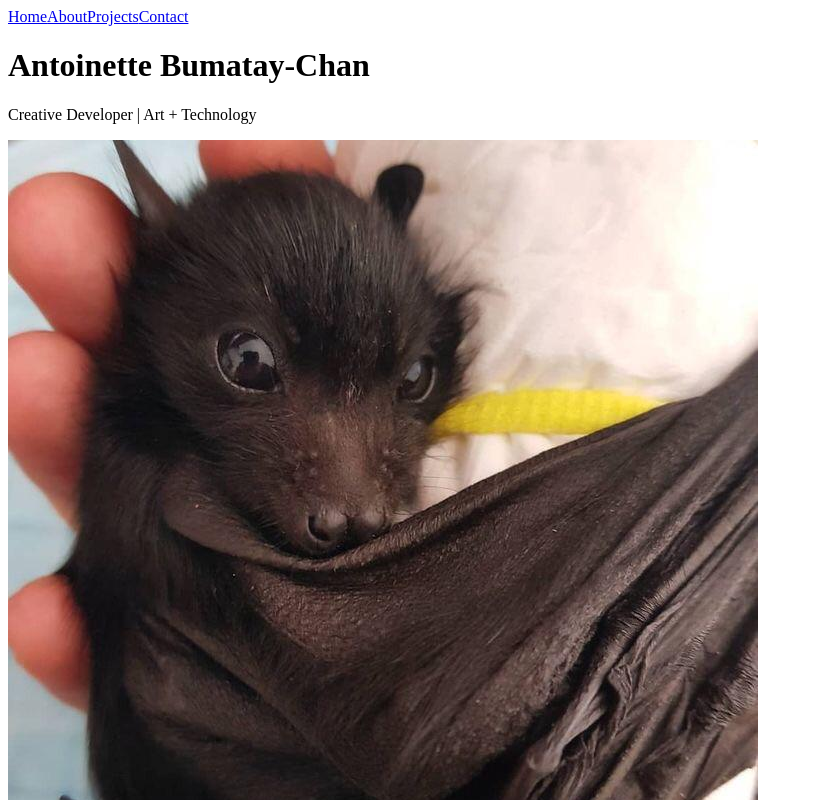
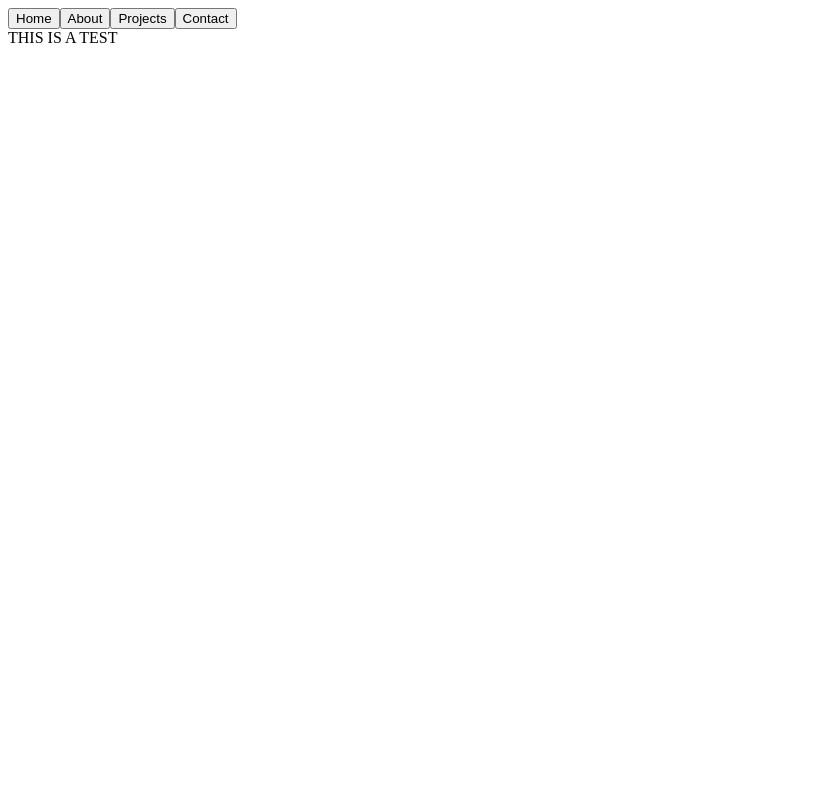
Before and after one commit to aleannab/aleannab.github.io, a React (Vite) app: page /projects/test in a window 1280 px wide. Shown: the top 800 px of the page, without its empty margins (0-813 px from the left). Built offline with nearby package versions, Linux system fonts and the light colour scheme.

Commit message:
Add route functionality

```diff
--- a/package.json
+++ b/package.json
@@ -14,6 +14,7 @@
     "react": "^18.2.0",
     "react-dom": "^18.2.0",
     "react-image-gallery": "^1.3.0",
+    "react-router-dom": "^6.15.0",
     "smoothscroll-polyfill": "^0.4.4",
     "tailwindcss": "^3.3.3"
   },
--- a/src/App.jsx
+++ b/src/App.jsx
@@ -1,25 +1,11 @@
-import { useState } from 'react'
 import Hero from './components/Hero'
-import Navigation from './components/Navigation'
 import AboutMe from './components/AboutMe'
 import Projects from './components/Projects'
 import Footer from './components/Footer'
-import 'smoothscroll-polyfill';
-
-// Initialize the polyfill
-window.__forceSmoothScrollPolyfill__ = true;
 
 const App = () => {
-  const scrollToSection = (sectionId) => {
-    const targetSection = document.getElementById(sectionId);
-    if (targetSection) {
-      targetSection.scrollIntoView({ behavior: 'smooth' });
-    }
-  };
-
   return (
       <div>
-        <Navigation scrollToSection={scrollToSection}/>
         <Hero />
         <AboutMe />
         <Projects />
--- /dev/null
+++ b/src/components/EmergingRadiance.jsx
@@ -0,0 +1,11 @@
+import React from 'react';
+
+const EmergingRadiance = ({title}) => {
+  return (
+    <div className="card bg-base-100 shadow-xl">
+      THIS IS A TEST
+    </div>
+  );
+}
+
+export default EmergingRadiance;
--- a/src/components/Navigation.jsx
+++ b/src/components/Navigation.jsx
@@ -1,30 +1,37 @@
 import React from 'react';
+import { useNavigate } from 'react-router-dom';
 
-const Navigation = ({ scrollToSection }) => {
-  const handleClick = (sectionId) => {
-    scrollToSection(sectionId);
+const Navigation = () => {
+  const navigate = useNavigate();
+
+  const scrollToSection = (sectionName) => {
+    navigate('/');
+
+     // Use JavaScript to scroll to the section
+     setTimeout(() => {
+      const section = document.getElementById(sectionName);
+      if (section) {
+        section.scrollIntoView({ behavior: 'smooth' });
+      }
+    }, 0); // Adding a small delay to ensure navigation completes before scrolling
   };
 
   return (
     <div className="navbar bg-base-100 opacity-90 justify-center sticky top-0 z-10">
-      <a href="#home" className="btn btn-ghost normal-case text-sm" onClick={(e) => {
-              e.preventDefault();
-              scrollToSection('home');
-            }}>Home</a>
-      <a href="#aboutme" className="btn btn-ghost normal-case text-sm" onClick={(e) => {
-              e.preventDefault();
-              scrollToSection('aboutme');
-            }}>About</a>
-      <a href="#projects"className="btn btn-ghost normal-case text-sm" onClick={(e) => {
-              e.preventDefault();
-              scrollToSection('projects');
-            }}>Projects</a>
-      <a href="#contact" className="btn btn-ghost normal-case text-sm" onClick={(e) => {
-              e.preventDefault();
-              scrollToSection('contact');
-            }}>Contact</a>
+      <button onClick={() => scrollToSection('home')} className="btn btn-ghost normal-case text-sm">
+        Home
+      </button>
+      <button onClick={() => scrollToSection('aboutme')} className="btn btn-ghost normal-case text-sm">
+        About
+      </button>
+      <button onClick={() => scrollToSection('projects')} className="btn btn-ghost normal-case text-sm">
+        Projects
+      </button>
+      <button onClick={() => scrollToSection('contact')} className="btn btn-ghost normal-case text-sm">
+        Contact
+      </button>
     </div>
   );
-}
+};
 
 export default Navigation;
--- a/src/components/Project.jsx
+++ b/src/components/Project.jsx
@@ -1,4 +1,5 @@
 import React from 'react';
+import { Link } from "react-router-dom";
 import image from "../assets/temp.jpg";
 
 const Project = ({title}) => {
@@ -8,7 +9,9 @@ const Project = ({title}) => {
         <h2 className="card-title">{title}</h2>
         <p>Aenean ullamcorper quam ante, et eleifend libero laoreet a.</p>
         <div className="card-actions justify-end">
-          <button className="btn btn-primary">View</button>
+          <Link to="projects/test">
+            <button className="btn btn-primary">View</button>
+          </Link>
         </div>
       </div>
     </div>
--- /dev/null
+++ b/src/error-page.jsx
@@ -0,0 +1,16 @@
+import { useRouteError } from "react-router-dom";
+
+export default function ErrorPage() {
+  const error = useRouteError();
+  console.error(error);
+
+  return (
+    <div id="error-page">
+      <h1>Oops!</h1>
+      <p>Sorry, an unexpected error has occurred.</p>
+      <p>
+        <i>{error.statusText || error.message}</i>
+      </p>
+    </div>
+  );
+}
--- a/src/main.jsx
+++ b/src/main.jsx
@@ -1,9 +1,34 @@
-import React from 'react'
-import ReactDOM from 'react-dom/client'
-import App from './App.jsx'
+import React from 'react';
+import ReactDOM from 'react-dom/client';
+import {
+  createBrowserRouter,
+  RouterProvider,
+} from "react-router-dom";
+import Root from "./routes/Root";
+import ErrorPage from "./error-page";
+import App from "./App";
+import EmergingRadiance from './components/EmergingRadiance';
+
+const router = createBrowserRouter([
+  {
+    path: "/",
+    element: <Root />,
+    errorElement: <ErrorPage />,
+    children: [
+      {
+        path: "",
+        element: <App />,
+      },
+      {
+        path: "/projects/test/",
+        element: <EmergingRadiance />,
+      }
+    ]
+  },
+]);
 
 ReactDOM.createRoot(document.getElementById('root')).render(
   <React.StrictMode>
-    <App />
+    <RouterProvider router={router} />
   </React.StrictMode>,
 )
--- /dev/null
+++ b/src/routes/Root.jsx
@@ -0,0 +1,13 @@
+import { Outlet, Link } from "react-router-dom";
+import Navigation from '../components/Navigation'
+
+const Root = () => {
+  return (
+    <div>
+      <Navigation />
+      <Outlet />
+    </div>
+  );
+}
+
+export default Root;
```
Also changed, not shown: 1 other file (tests, documents, lock files or other folders).
